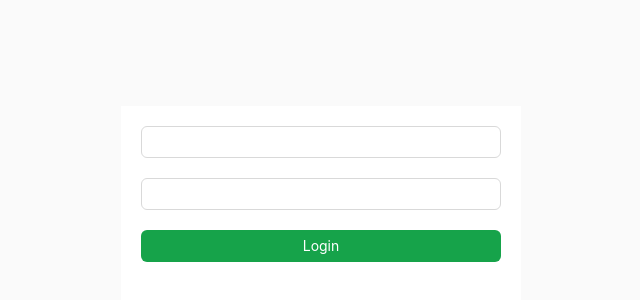
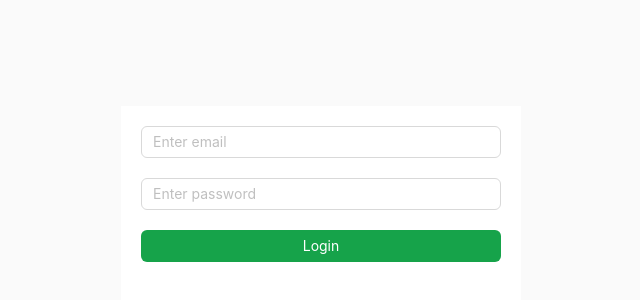
Before and after one commit to DavidBolaji/eye-form, a React (Vite) app: page / in a window 1280 px wide. Shown: the part 194-494 px from the top of the page, without its empty margins (319-959 px from the left). Built offline with nearby package versions, Linux system fonts and the light colour scheme; no server answers.

Commit message:
finished 001

```diff
--- a/src/pages/LoginPage.jsx
+++ b/src/pages/LoginPage.jsx
@@ -39,6 +39,7 @@ const LoginPage = () => {
             value={email}
             onChange={handleEmailChange}
             className="mb-5"
+            placeholder="Enter email"
           />
 
           <Input
@@ -46,6 +47,7 @@ const LoginPage = () => {
             value={password}
             onChange={handlePasswordChange}
             className="mb-5"
+            placeholder="Enter password"
           />
 
           <Form.Item>
```
